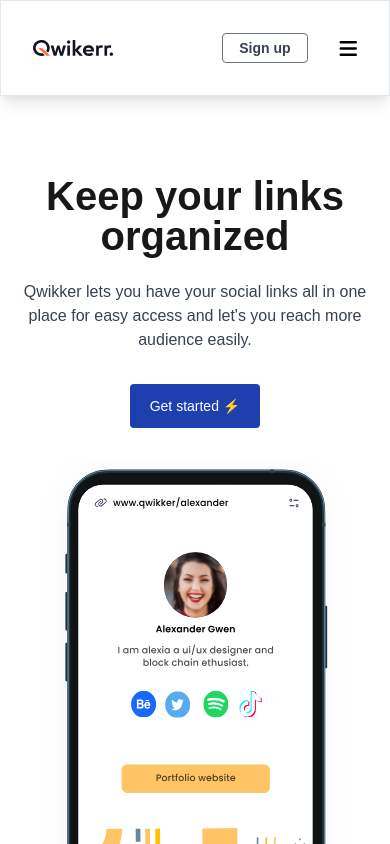
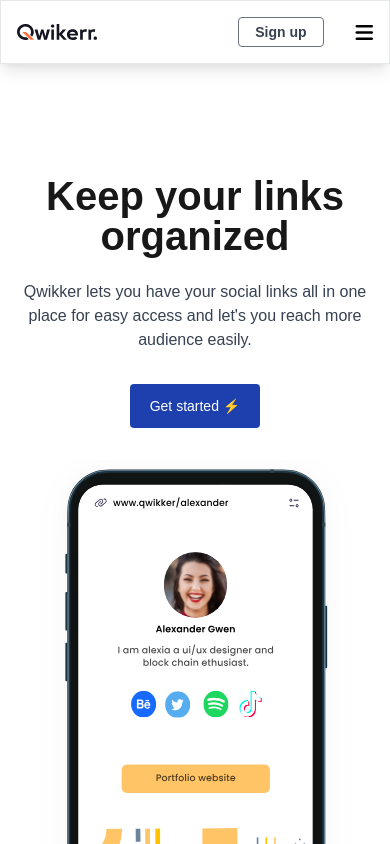
Before and after one commit to addegbenga/Quick, a React (Create React App) app: page / in a window 390 px wide. Shown: the top 844 px of the page. Built offline with nearby package versions, Linux system fonts and the light colour scheme.

Commit message:
landing page

```diff
--- a/src/home/Landing.js
+++ b/src/home/Landing.js
@@ -55,7 +55,6 @@
             <div className="mt-4 md:-mt-14">
               <img
               className="hero-image"
-
                 src="/homemockup.svg"
                 alt="hero"
               />
--- a/src/nav/navbar.js
+++ b/src/nav/navbar.js
@@ -5,7 +5,7 @@
 export default function navbar() {
   return (
     <div className="bg-white shadow-lg md:shadow-none border w-full z-10 fixed w-full top-0">
-      <div className=" lg:w-11/12 md:w-5/6 md:m-auto flex lg:m-auto justify-between items-center p-8 md:p-4 ">
+      <div className=" lg:w-11/12 md:w-5/6 md:m-auto flex lg:m-auto justify-between items-center p-4 md:p-4 ">
         <img className="w-20 " src={logo} alt="logo" />
         <div className="flex items-center ">
           <ul className="hidden md:block md:mr-10 text-sm">
```
